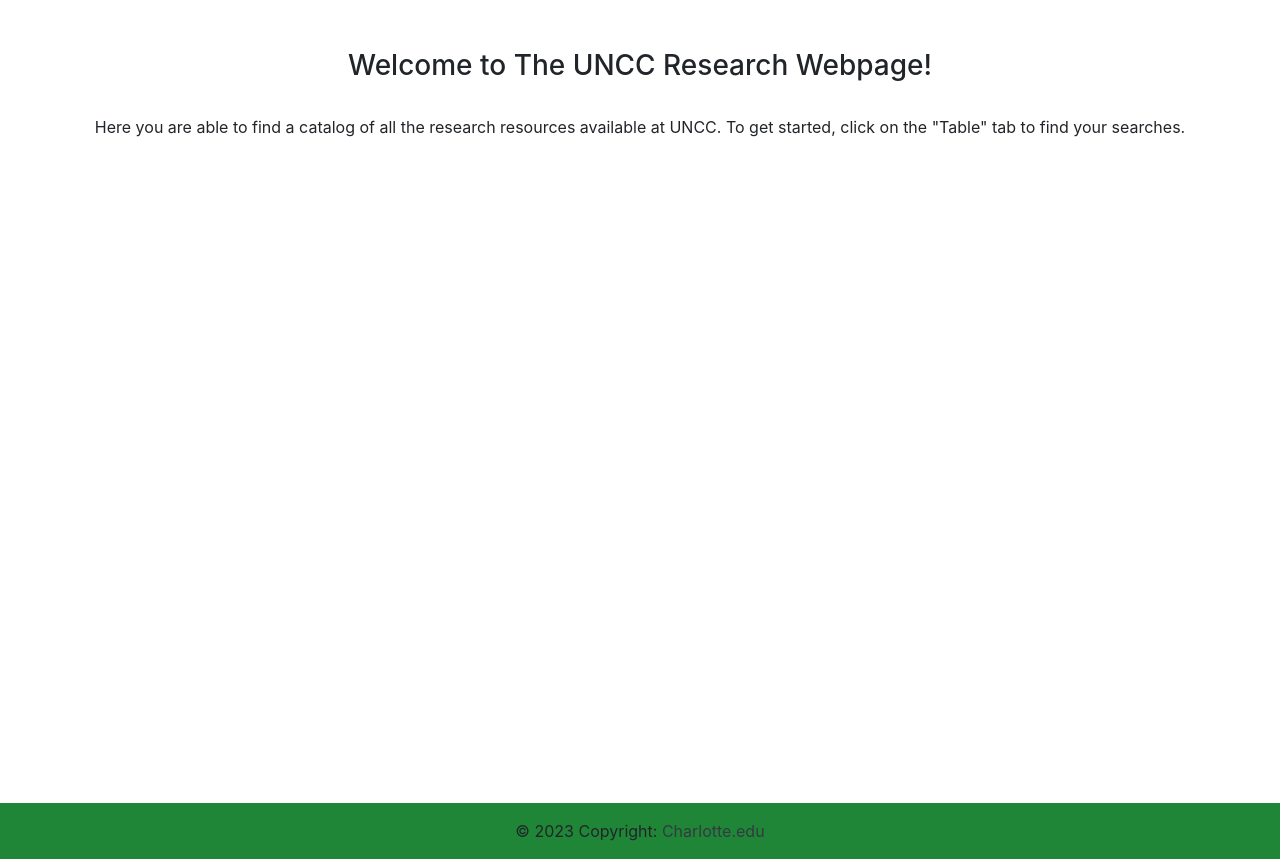
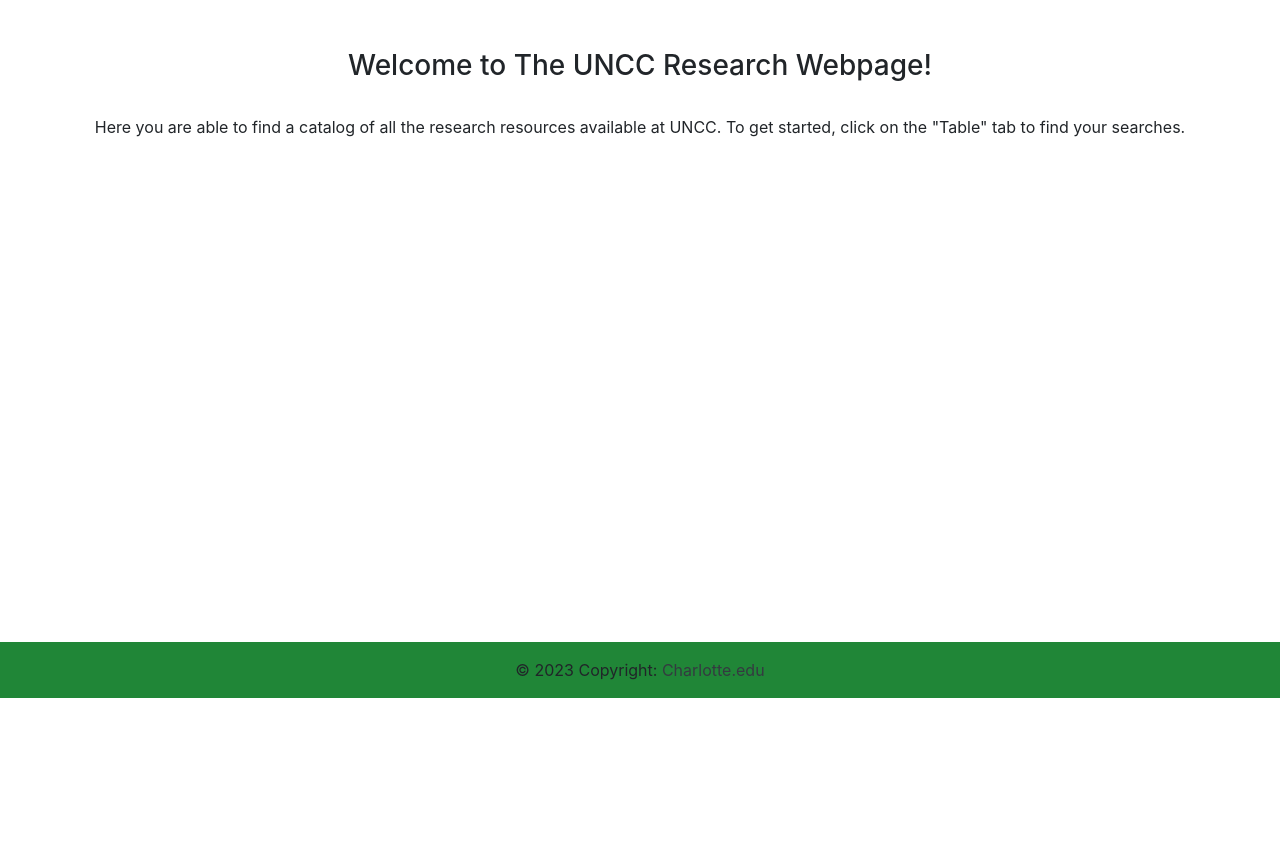
Before and after one commit to aeltoham/4155-Group5, a Flask app: page / in a window 1280 px wide. Shown: the part 102-961 px from the top of the page. After the commit the page ends 800 px from the top, so only its background shows below. Run offline with Flask 3, Linux system fonts and the light colour scheme; some libraries are stand-ins or nearby versions.

Commit message:
addition

```diff
--- a/static/css/style.css
+++ b/static/css/style.css
@@ -10,10 +10,10 @@
 }
 
 main{
-    min-height: 804px;
+    min-height: calc(100vh - 157px);
 }
-
-
-html, body {
-    height: 100%;
+.footer-bar{
+    position: relative;
+    margin: 0;
+    width: 100%;
 }
```
